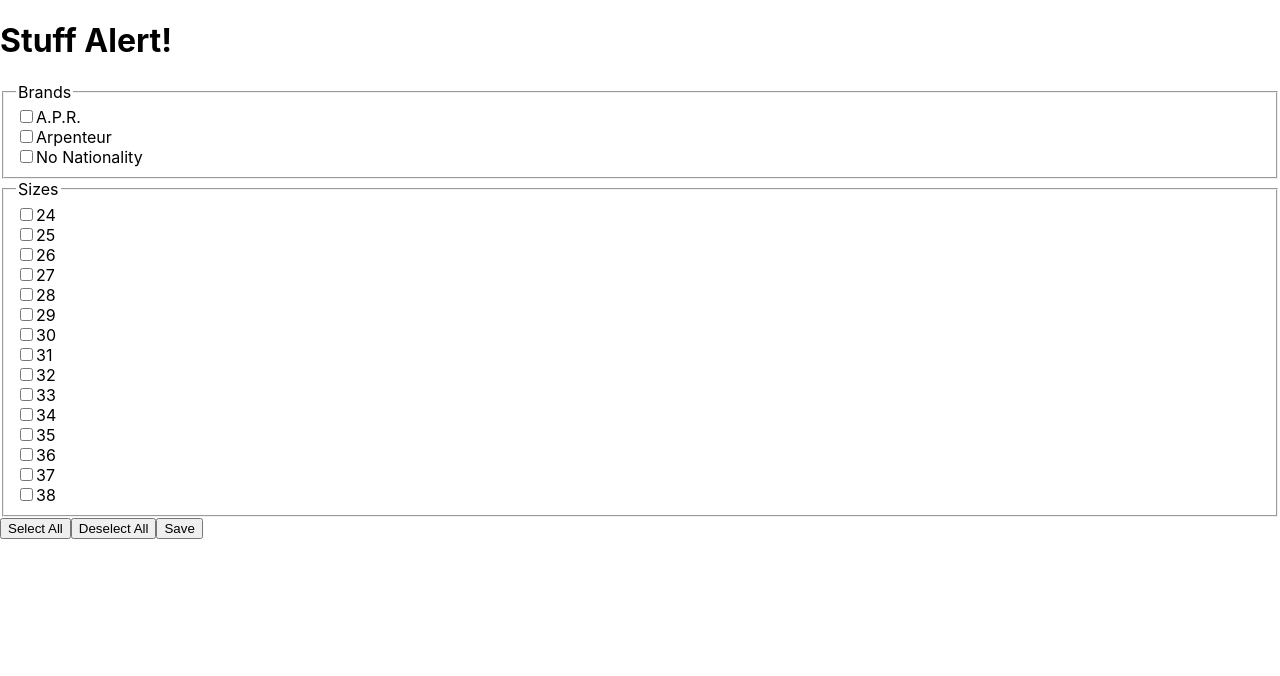
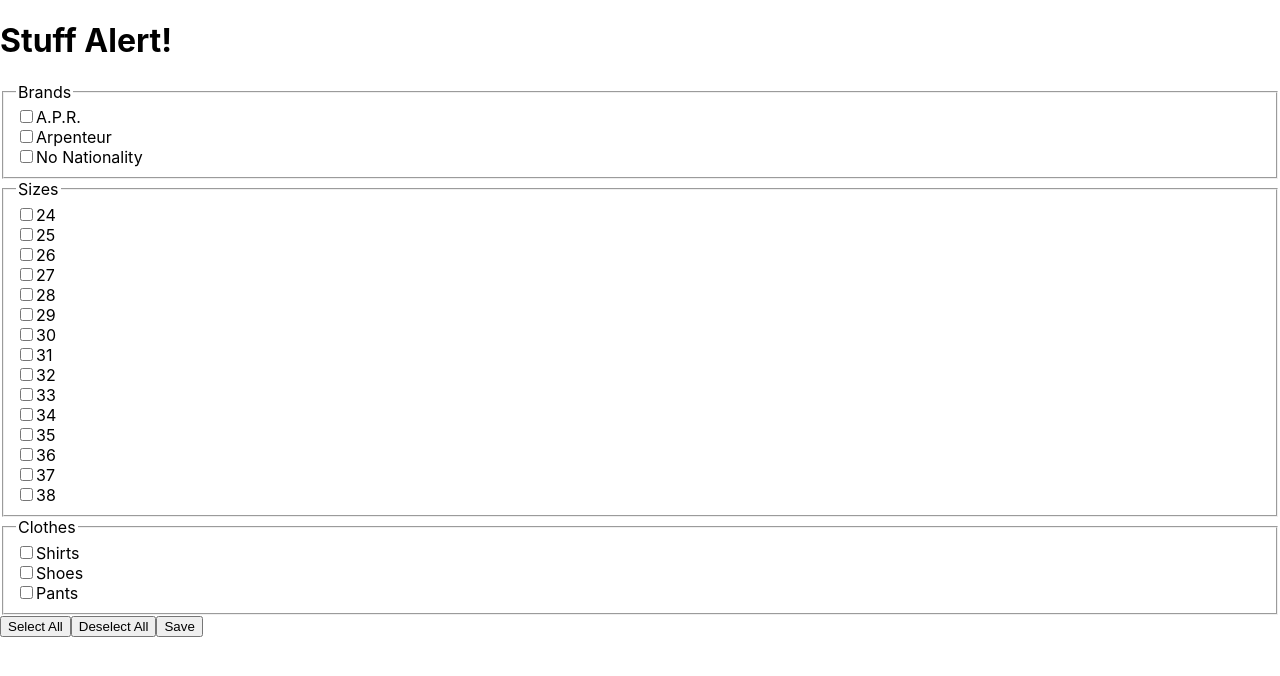
Before and after one commit to BZhong7/stuff-alert-page, a React (Create React App) app: page / in a window 1280 px wide. Shown: the top 676 px of the page. Built offline with nearby package versions, Linux system fonts and the light colour scheme.

Commit message:
Added OPTIONS and CLOTHES arrays

```diff
--- a/src/App.js
+++ b/src/App.js
@@ -6,17 +6,12 @@
     "24", "25", "26", "27", "28", "29",
     "30", "31", "32", "33", "34", "35", "36", "37", "38"
     ];
+const CLOTHES = ["Shirts", "Shoes", "Pants"];
+const OPTIONS = BRANDS.concat(SIZES, CLOTHES);
 
 class App extends Component {
   state = {
-    checkboxes: BRANDS.reduce(
-      (options, option) => ({
-        ...options,
-        [option]: false
-      }),
-      {}
-    ),
-    checkboxes: SIZES.reduce(
+    checkboxes: OPTIONS.reduce(
       (options, option) => ({
         ...options,
         [option]: false
@@ -74,6 +69,7 @@
 
   createBrandCheckboxes = () => BRANDS.map(this.createCheckbox);
   createSizeCheckboxes = () => SIZES.map(this.createCheckbox);
+  createClothesCheckboxes = () => CLOTHES.map(this.createCheckbox);
 
   render() {
     return (
@@ -90,7 +86,10 @@
                   <legend>Sizes</legend>
                     {this.createSizeCheckboxes()}
                 </fieldset>
-
+                <fieldset>
+                  <legend>Clothes</legend>
+                    {this.createClothesCheckboxes()}
+                </fieldset>
               <div className="form-group mt-2">
                 <button
                   type="button"
```
